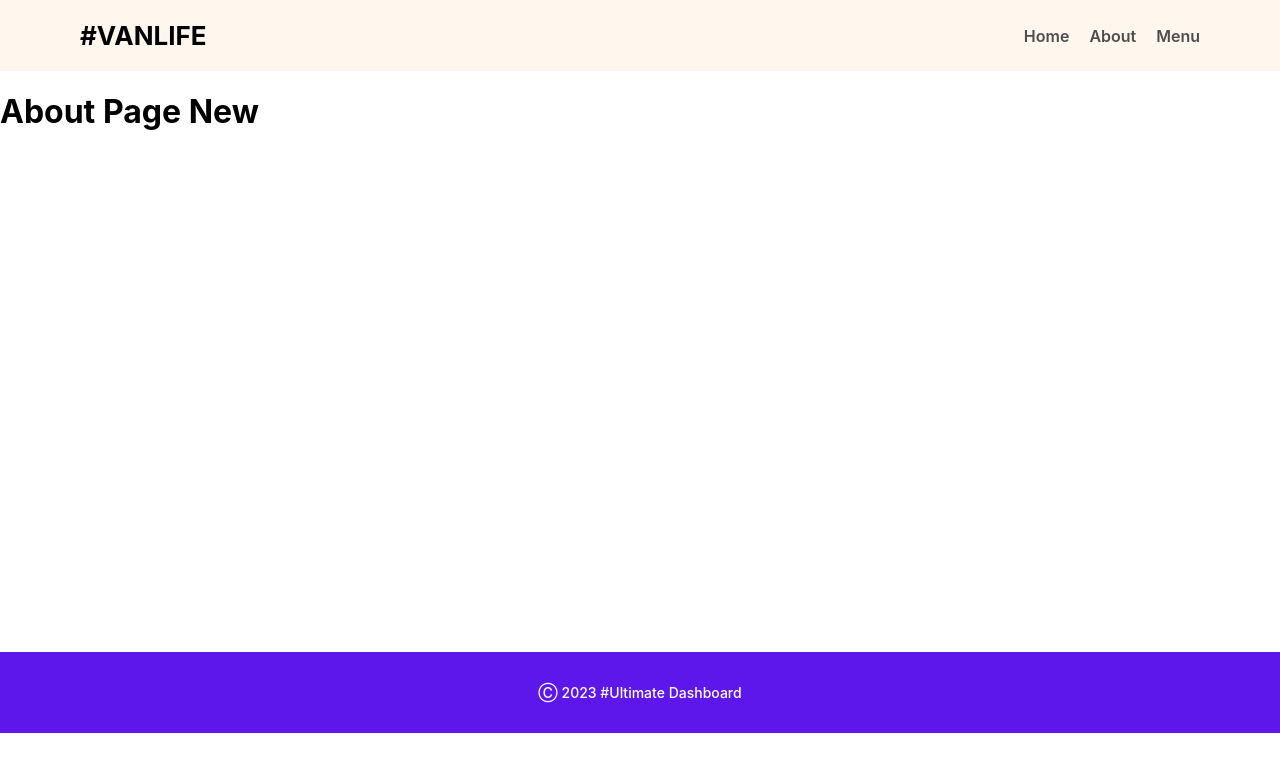
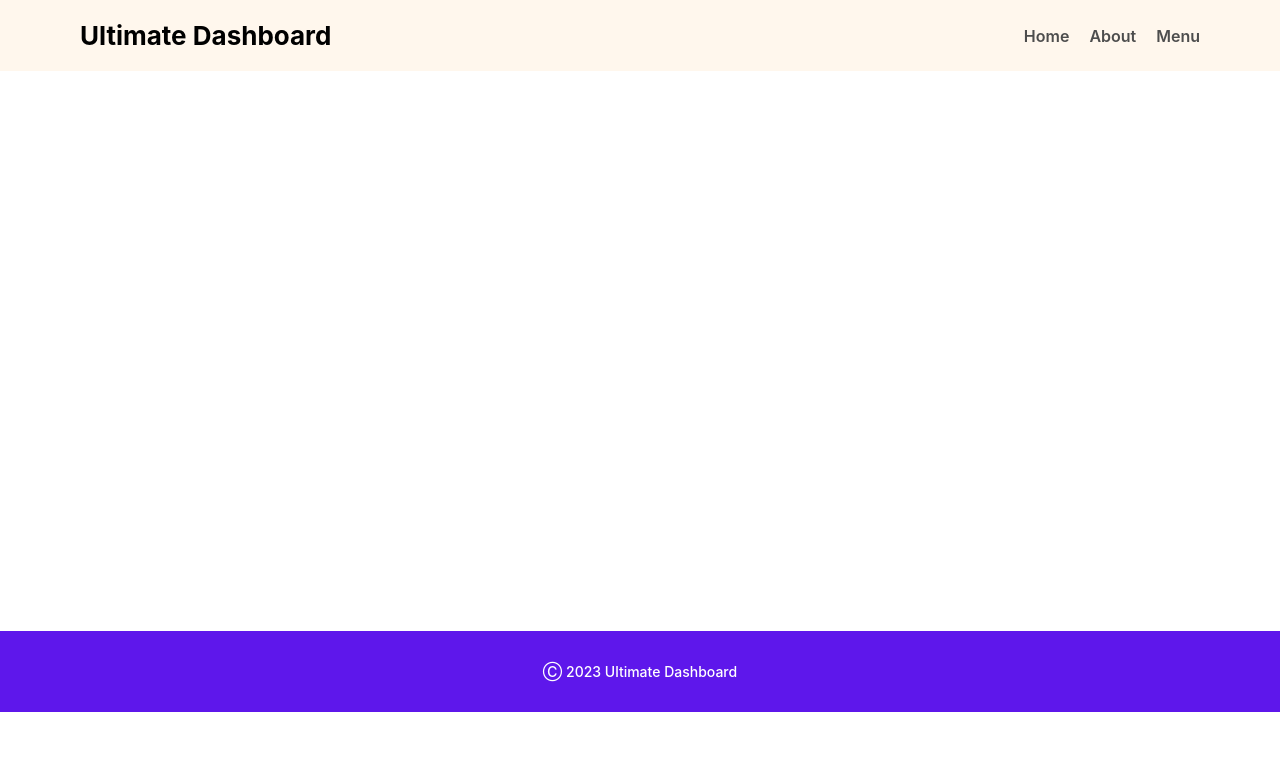
Before and after one commit to hkashyap-developer/dashboard, a React (Create React App) app: page /about in a window 1280 px wide. Shown: the top 772 px of the page. Built offline with nearby package versions, Linux system fonts and the light colour scheme.

Commit message:
Header Changes

```diff
--- a/src/Global/Footer/Footer.jsx
+++ b/src/Global/Footer/Footer.jsx
@@ -4,7 +4,7 @@ import './Footer.css'
 const Footer = () => {
   return (
     <div class="FooterOtrBox">
-      <h3 className="footerText">Ⓒ 2023 #Ultimate Dashboard</h3>
+      <h3 className="footerText">Ⓒ 2023 Ultimate Dashboard</h3>
     </div>
   )
 }
--- a/src/Global/Header/Header.jsx
+++ b/src/Global/Header/Header.jsx
@@ -12,7 +12,7 @@ const Header = () => {
     <div className="menuOuterBox">
 
       <div class="logoWrap">
-        <h2><Link to="/">#VANLIFE</Link></h2>
+        <h2><Link to="/">Ultimate Dashboard</Link></h2>
       </div>
 
       <div class="menuWrap">
--- a/src/Pages/About/About.jsx
+++ b/src/Pages/About/About.jsx
@@ -3,8 +3,10 @@ import './About.css'
 
 const About = () => {
   return (
-    <div>
-      <h1>About Page New</h1>
+    <div class="abtHero-otrBx">
+      <div class="abtHero-inrBx">
+
+      </div>
     </div>
   )
 }
```
